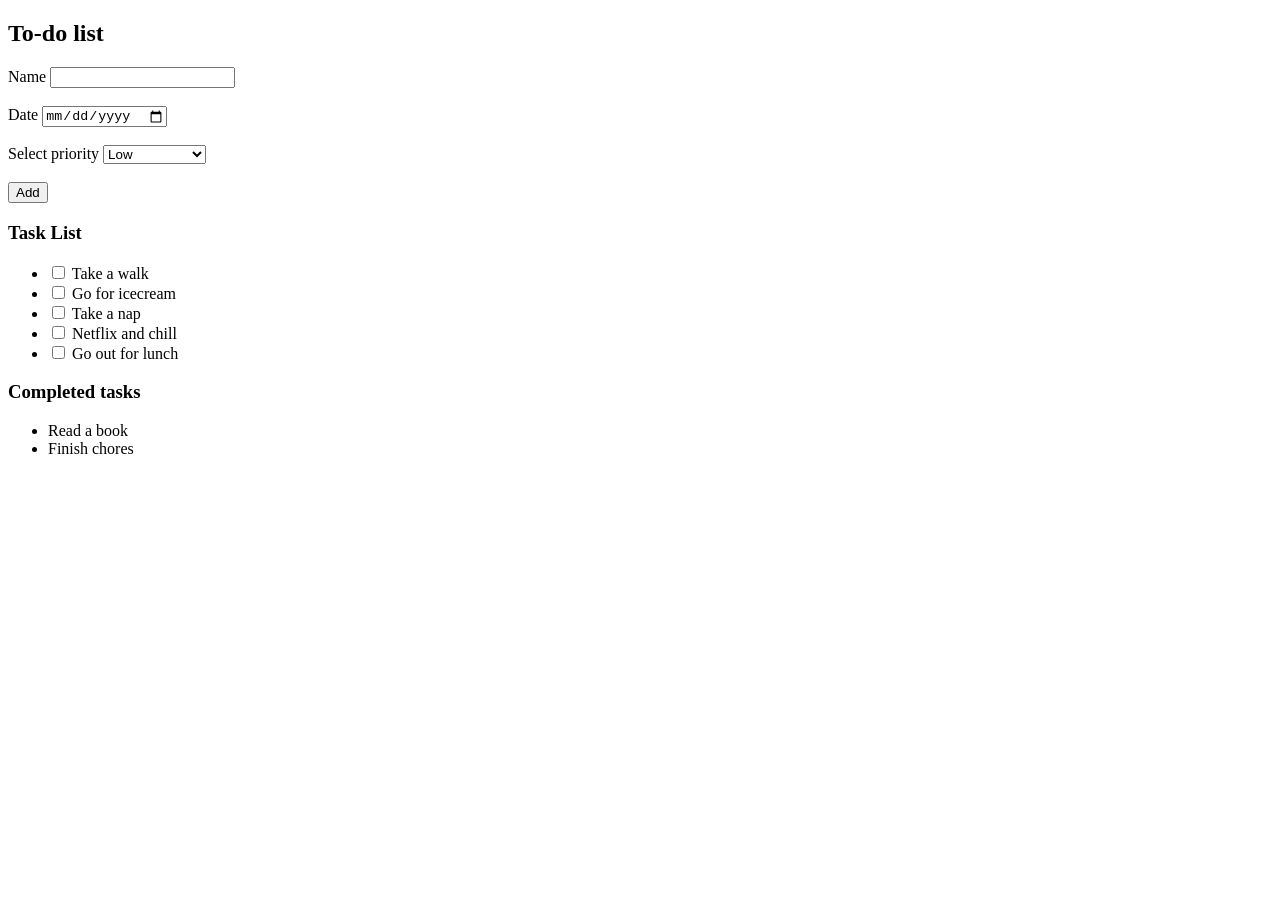
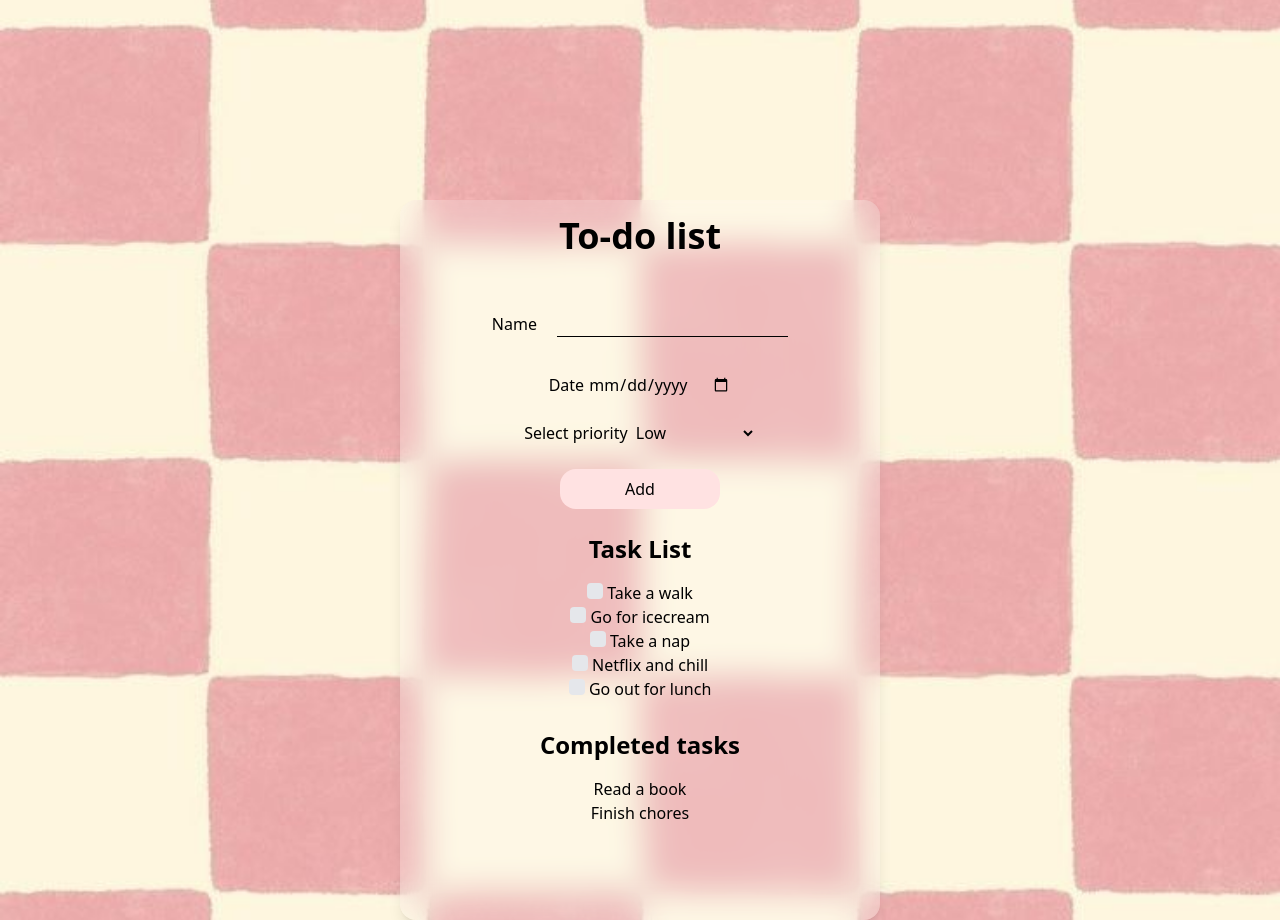
Before and after one commit to vero-niqa/To-do-list, a plain HTML site: page index.html in a window 1280 px wide. Before the commit the page ends 800 px from the top, so only its background shows below. Drawn offline with nearby package versions, Linux system fonts and the light colour scheme.

Commit message:
to-do list

```diff
--- a/index.html
+++ b/index.html
@@ -3,67 +3,73 @@
 <head>
     <meta charset="UTF-8">
     <meta name="viewport" content="width=device-width, initial-scale=1.0">
+    <script src="https://cdn.jsdelivr.net/npm/@tailwindcss/browser@4"></script>
     <title></title>
 </head>
-<body>
-    <main>
-        <section>
-        <h1>To-do list</h1>
-        <form action="" id="form">
+<body class="bg-[url('./checkers.jpeg')] bg-cover bg-center flex justify-center mt-50">
+    <main class="">
+        <section class="h-180 w-120 bg-white/20 backdrop-blur-lg shadow-lg rounded-2xl ">
+        <h1 class="text-4xl font-bold text-center py-4">To-do list</h1>
+        <form action="" id="form" class="mt-10 text-center ">
 
-            <label for="">Name</label>
-            <input type="text"><br>
+            <div class="pb-3">
+                <label for="">Name</label>
+            <input type="text" class=" ml-4 border-b focus:border-b-2 focus:outline-none"><br>
             <br>
+            </div>
 
             <label for="">Date</label>
-            <input type="date"><br><br>
+            <input type="date" class="rounded-lg"><br><br>
 
             <label for="">Select priority</label>
-            <select name="" id="priority">
+            <select name="" id="priority" class="border-0 focus:border-b-2 focus:outline-none">
                 <option value="" select disabled>Select priority</option>
                 <option value="">Low</option>
                 <option value="">Medium</option>
                 <option value="">High</option>
             </select><br><br>
 
-            <button type="submit">Add</button>
+            <button type="submit" class="bg-red-100 h-10 w-40 rounded-2xl">Add</button>
 
 
-            <h3>Task List</h3>
-            <ul>
+            <h3 class="mt-6 mb-4 text-2xl font-semibold ">Task List</h3>
+            <ul >
                 <li>
 
-                        <input type="checkbox" id="walk">
+                        <input type="checkbox" id="walk" class="appearance-none size-4 rounded bg-gray-200 checked:bg-black">
                         <label>Take a walk</label>
 
                 </li>
                 <li>
-                    <input type="checkbox" id="icecream">
+                    <input type="checkbox" id="icecream" class="appearance-none size-4 rounded bg-gray-200 checked:bg-black">
                     <label>Go for icecream</label>
                 </li>
 
                 <li>
-                    <input type="checkbox" id="nap">
+                    <input type="checkbox" id="nap" class="appearance-none size-4 rounded bg-gray-200 checked:bg-black">
                     <label>Take a nap</label>
                 </li>
                 <li>
-                    <input type="checkbox" id="netflix">
+                    <input type="checkbox" id="netflix" class="appearance-none size-4 rounded bg-gray-200 checked:bg-black">
                     <label>Netflix and chill</label>
                 </li>
                 <li>
-                    <input type="checkbox" id="lunch">
+                    <input type="checkbox" id="lunch" class="appearance-none size-4 rounded bg-gray-200 checked:bg-black">
                     <label>Go out for lunch</label>
                 </li>
             </ul>
-            </section>
 
-            <section>
-                <h3>Completed tasks</h3>
+
+            <section class=" mt-7">
+                <h3 class="text-2xl font-semibold mb-4">Completed tasks</h3>
                 <ul>
                     <li>Read a book</li>
                     <li>Finish chores</li>
                 </ul>
             </section>
+            </section>
+
+
         </form>
     </main>
 </body>
```
Also changed, not shown: checkers.jpeg (added).
